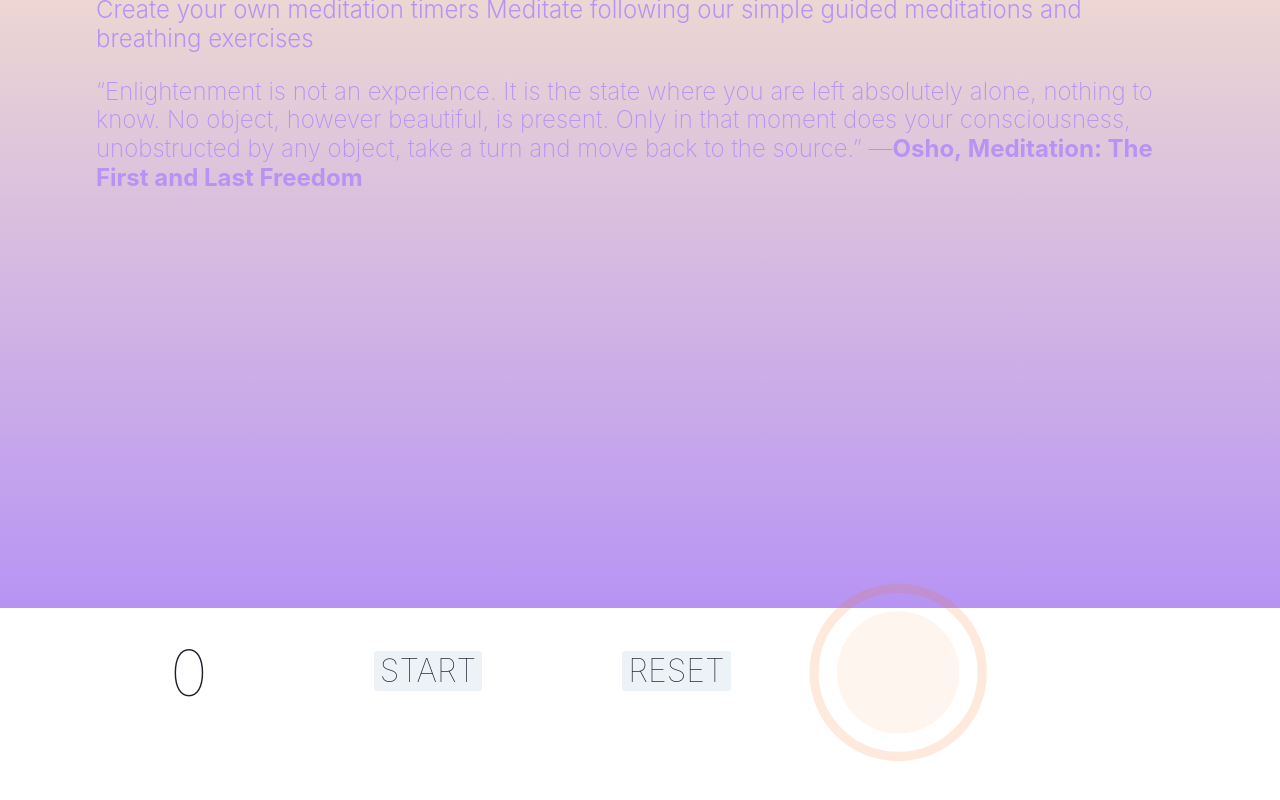
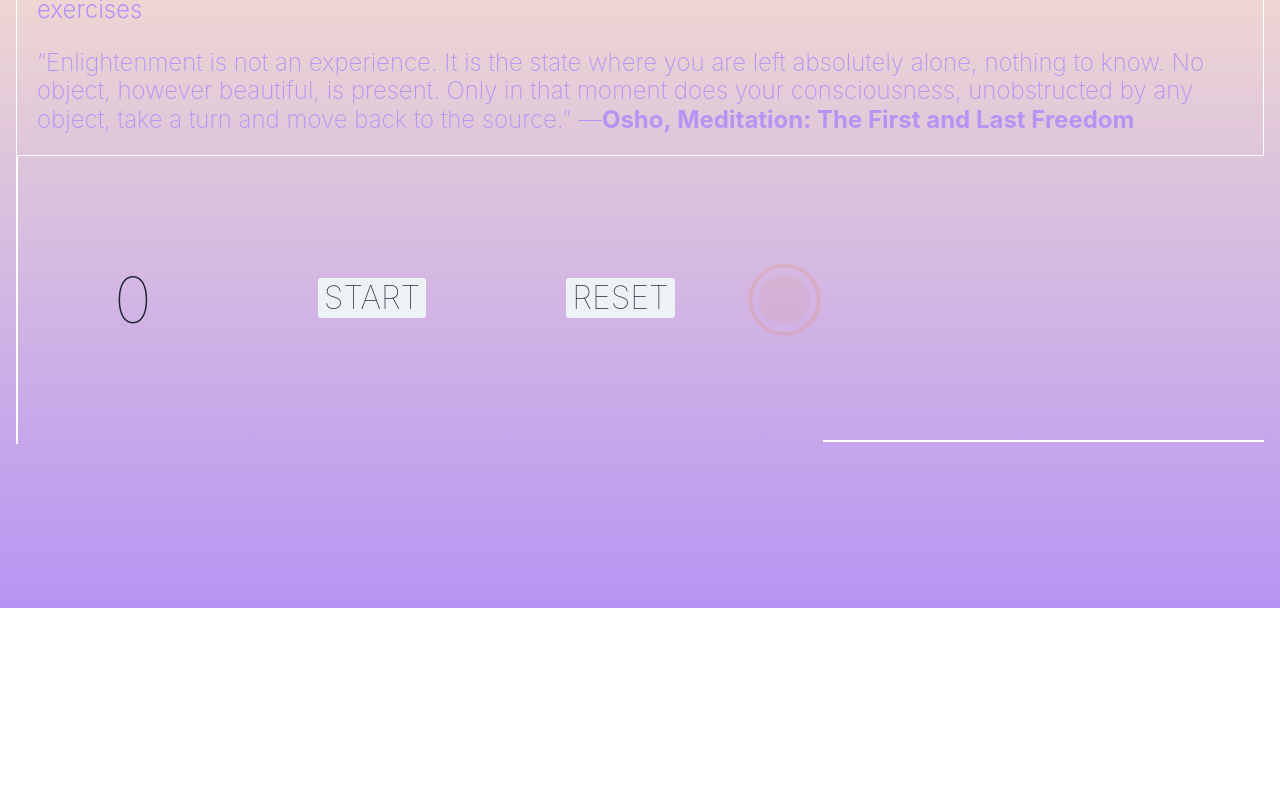
Before and after one commit to mateasportfolio/timer_, a React (Create React App) app: page / in a window 1280 px wide. Shown: the part 592-1392 px from the top of the page. After the commit the page ends 1200 px from the top, so only its background shows below. Built offline with nearby package versions, Linux system fonts and the light colour scheme; a web font is replaced by a local one.

Commit message:
add border for practicing

```diff
--- a/package.json
+++ b/package.json
@@ -9,7 +9,7 @@
     "@testing-library/jest-dom": "^5.16.5",
     "@testing-library/react": "^13.4.0",
     "@testing-library/user-event": "^13.5.0",
-    "framer-motion": "^7.3.6",
+    "framer-motion": "^7.6.19",
     "lottie-react": "^2.3.1",
     "react": "^18.2.0",
     "react-dom": "^18.2.0",
--- a/src/App.js
+++ b/src/App.js
@@ -1,3 +1,4 @@
+// import "./styles.css";
 import React from "react";
 import { Timer } from "./components/Timer/Timer";
 import { Header } from "./components/Header/Header";
@@ -6,13 +7,12 @@ import { Box, Flex } from "@chakra-ui/react";
 import Lottie from "lottie-react";
 import breathe from "./assets/breathe.json";
 import circle from "./assets/circle.json";
+// import { motion } from "framer-motion";
 
 function App() {
   return (
     <>
       <Flex
-        w="100%"
-        h="calc(100vh)"
         bg="purple.100"
         flexDirection="row"
         flex="1"
@@ -26,7 +26,7 @@ function App() {
           "linear(to-b, orange.100, purple.300)",
         ]}
       >
-        <Lottie animationData={breathe} />
+        <Lottie animationData={breathe} onDurationChange="2s" />
       </Flex>
 
       <Box
@@ -41,14 +41,7 @@ function App() {
         ]}
       >
         <Header />
-
-        <Flex
-          w="100%"
-          h="calc(100vh)"
-          m="auto"
-          alignSelf="center"
-          flexDirection="row"
-        >
+        <Flex m="auto" alignSelf="center" flexDirection="row">
           <Timer />
           <Lottie animationData={circle} value="overlay" />
           <ImageGrid />
--- a/src/components/Header/Header.jsx
+++ b/src/components/Header/Header.jsx
@@ -6,10 +6,13 @@ import { Heading, Flex } from "@chakra-ui/react";
 export const Header = () => {
   return (
     <Flex
+      border="1px solid white"
+      p="20px"
+      pt="30px"
+      mt="20px"
+      mb="0px"
       flexDirection="column"
       textAlign={{ base: "center", md: "left" }}
-      p={20}
-      minWidth="50%"
     >
       <Heading
         as="h1"
@@ -22,6 +25,7 @@ export const Header = () => {
       >
         Meditation Timer
       </Heading>
+
       <Heading as="h1" fontSize="2xl" fontWeight="300" color="purple.300">
         Create your own meditation timers Meditate following our simple guided
         meditations and breathing exercises
@@ -35,7 +39,5 @@ export const Header = () => {
         <strong>Osho, Meditation: The First and Last Freedom</strong>
       </Heading>
     </Flex>
-
-    // <Lottie animationData={circle} value="overlay" />
   );
 };
--- a/src/components/ImageGrid/ImageGrid.jsx
+++ b/src/components/ImageGrid/ImageGrid.jsx
@@ -1,5 +1,6 @@
 import React from "react";
 import { Flex } from "@chakra-ui/react";
+// import { motion } from "framer-motion";
 // import Lottie from "lottie-react";
 // // import circle from "../../assets/circle.json";
 // import atme from "../../assets/atme.json";
@@ -8,36 +9,13 @@ export const ImageGrid = () => {
   return (
     <>
       <Flex
-        minHeight="100vh"
+        border="1px solid white"
+        minHeight="100%"
         width="90%"
         m="auto"
         alignSelf="center"
         mb="2px"
-        position="relative"
-      >
-        {/* <Lottie
-          animationData={atme}
-          flexDirection="column"
-          justifyContent="center"
-        /> */}
-        {/* <Box
-          width="90%"
-          m="auto"
-          alignSelf="center"
-          mb="20px"
-          flexDirection={{ base: "column", sm: "row-reverse" }}
-        /> */}
-
-        <Flex
-          width="50%"
-          m="auto"
-          alignSelf="center"
-          mb="20px"
-          justifyContent="flex-start"
-        >
-          {" "}
-        </Flex>
-      </Flex>
+      />
     </>
   );
 };
--- a/src/components/Timer/Timer.jsx
+++ b/src/components/Timer/Timer.jsx
@@ -1,5 +1,7 @@
 import React, { useState, useEffect, useCallback } from "react";
-import { Box, Button, Flex, HStack } from "@chakra-ui/react";
+import { Button, Flex } from "@chakra-ui/react";
+//import { motion } from "framer-motion";
+//import { motion } from "framer-motion";
 // import { Image, Flex } from "@chakra-ui/react";
 // import lotus from "./../../assets/lotus.jpeg";
 
@@ -12,7 +14,7 @@ export const Timer = () => {
   function toggle() {
     setIsActive(!isActive);
   }
-
+  // eslint-disable-next-line
   function reset() {
     setBreathLabel("");
     setCountDirection("up");
@@ -43,22 +45,24 @@ export const Timer = () => {
     }
 
     return () => clearInterval(interval);
-  }, [isActive, seconds, countDirection, countDown, countUp]);
+  }, [isActive, seconds, countDirection, reset, countDown, countUp]);
 
   return (
     <>
       <Flex flexDirection="row" alignItems="center">
-        <HStack
-          padding="29px"
-          minHeight="100vh"
+        <Flex
+          border="1px solid white"
+          minHeight="100%"
           fontSize="2xl"
           color="purple.600"
           justifyContent="center"
           display="flex"
         >
+          {" "}
           {breathLabel}
-        </HStack>
-        <Box
+        </Flex>
+
+        <Flex
           p="2rem"
           display="flex"
           m="4rem"
@@ -72,8 +76,8 @@ export const Timer = () => {
           borderStyle="groove"
         >
           {seconds}
-        </Box>
-        <HStack
+        </Flex>
+        <Flex
           padding="6rem 1.5rem"
           direction="row"
           p="6px"
@@ -100,8 +104,8 @@ export const Timer = () => {
             {" "}
             {isActive ? "Pause" : "Start"}
           </Button>
-        </HStack>
-        <HStack
+        </Flex>
+        <Flex
           padding="6rem 1.5rem"
           direction="row"
           p="6px"
@@ -121,9 +125,10 @@ export const Timer = () => {
             fontSize="2rem"
             borderStyle="groove"
           >
-            Reset {reset}
+            {reset}
+            Reset
           </Button>
-        </HStack>
+        </Flex>
       </Flex>
     </>
   );
--- a/src/styles.css
+++ b/src/styles.css
@@ -1,47 +1,170 @@
-* {
+body {
+  --black: #000000;
+  --ash-black: #222;
+  --white: #fafafa;
+  --sky: #00ccff;
+  --green: #22dddd;
+  --blue: #1300ff;
+  --dusk: #6600ff;
+  --purple: #9900ff;
+  --pink: #ff0066;
+  --red: #fe0222;
+  --orange: #fd7702;
+  --yellow: #ffbb00;
+
+  --background: var(--orange);
+  --accent: var(--white);
+
+  margin: 0;
   padding: 0;
-  margin: 0;
-  box-sizing: border-box;
+  background-color: var(--background);
+  color: var(--accent);
+  padding-bottom: 100px;
+  overflow: hidden;
 }
 
-.App {
-  font-family: sans-serif;
-  background-color: #39cccc;
-  color: #001f3f;
-  min-height: 340px;
+#root {
+  position: absolute;
+  top: 0;
+  left: 0;
+  bottom: 0;
+  right: 0;
+  display: flex;
+  align-items: center;
+  justify-content: center;
+}
+
+* {
+  font-family: sofia-pro, sans-serif;
+  font-weight: 400;
+  font-style: normal;
+  -webkit-font-smoothing: antialiased;
+}
+
+h1,
+h2,
+h3 {
+  font-family: sofia-pro, sans-serif;
+  font-weight: 600;
+  font-style: normal;
+}
+
+h1 {
+  font-size: 36px;
+  font-weight: 700;
+  letter-spacing: -1px;
+  line-height: 1.2;
+  text-align: center;
+  margin: 100px 0 40px;
+}
+
+h2 {
+  font-weight: 400;
+  margin: 50px 0 10px;
+}
+
+p {
+  margin: 0 0 30px 0;
+  font-size: 18px;
+}
+
+footer {
+  position: fixed;
+  bottom: 0;
+  left: 0;
+  right: 0;
+  display: flex;
+  justify-content: flex-start;
+  align-items: center;
+  padding: 20px;
+  border-top: 1px dotted var(--accent);
+  background-image: radial-gradient(
+    rgba(0, 0, 0, 0) 1px,
+    var(--background) 1px
+  );
+  background-size: 4px 4px;
+  backdrop-filter: blur(3px);
+  -webkit-backdrop-filter: blur(3px);
+  -moz-backdrop-filter: blur(3px);
+  font-size: 14px;
+  line-height: 14px;
+}
+
+footer svg {
+  margin-right: 20px;
+}
+
+footer a {
+  text-decoration: none;
+  color: var(--accent);
+}
+
+code {
+  font-family: input-mono, monospace;
+  font-weight: 400;
+  font-style: normal;
+}
+
+#progress {
+  position: fixed;
+  top: 20px;
+  left: 20px;
+  transform: rotate(-90deg);
+}
+
+circle {
+  stroke-dashoffset: 0;
+  stroke-width: 15%;
+  fill: none;
+}
+
+.bg {
+  stroke: var(--accent);
+  opacity: 0.3;
+}
+
+#progress .indicator {
+  stroke: var(--accent);
+}
+
+::-webkit-scrollbar {
+  height: 5px;
+  width: 5px;
+  background: #fff3;
+  /* -webkit-border-radius: 1ex; */
+}
+
+::-webkit-scrollbar-thumb {
+  background: var(--accent);
+  border-radius: 1ex;
+}
+
+::-webkit-scrollbar-corner {
+  background: #fff3;
+}
+
+.refresh {
+  padding: 5px;
+  position: absolute;
+  border: 1px dotted var(--accent);
+  border-radius: 5px;
+  width: 20px;
+  height: 20px;
+  top: 10px;
+  right: 10px;
   display: flex;
   justify-content: center;
   align-items: center;
-  font-size: 2.5em;
-  flex-direction: column;
+  cursor: pointer;
 }
 
-.buttons {
-  margin-top: 0.5em;
+.refresh path {
+  fill: var(--accent);
 }
 
-button {
-  text-transform: uppercase;
-  margin: 1em;
-  padding: 1em 2em;
-  border: none;
-  border-radius: 5px;
-  cursor: pointer;
-  color: #37474f;
-  border-color: #37474f;
+.box {
+  width: 200px;
+  height: 200px;
+  border-radius: 50%;
+  background: var(--accent);
 }
-
-button:focus {
-  border: none;
-}
-
-button:hover {
-  color: white;
-  background-color: #001f3f;
-}
-
-button:disabled {
-  cursor: not-allowed;
-  background-color: #37474f;
-  color: white;
-}
```
Also changed, not shown: 1 other file (tests, documents, lock files or other folders).
